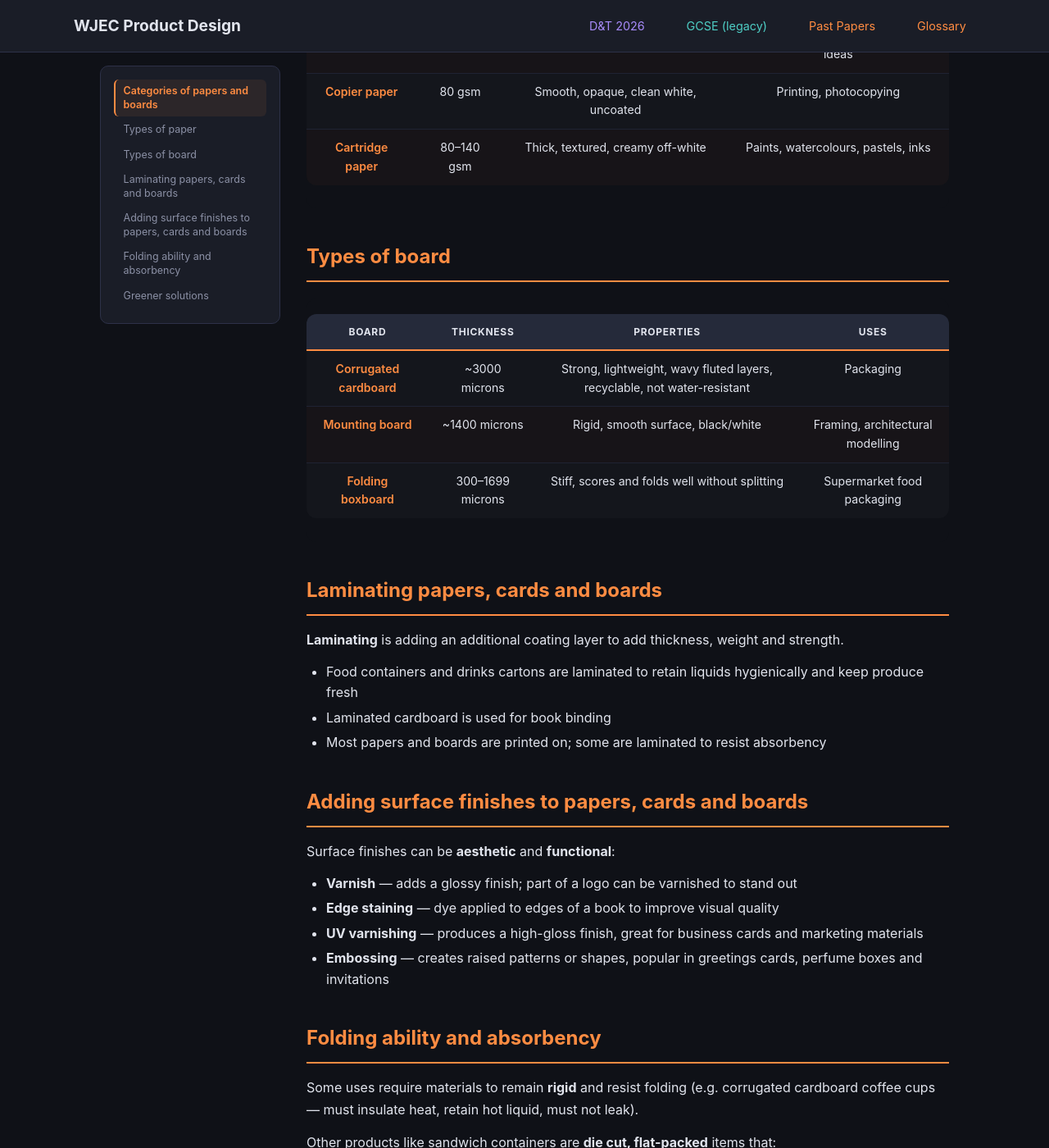
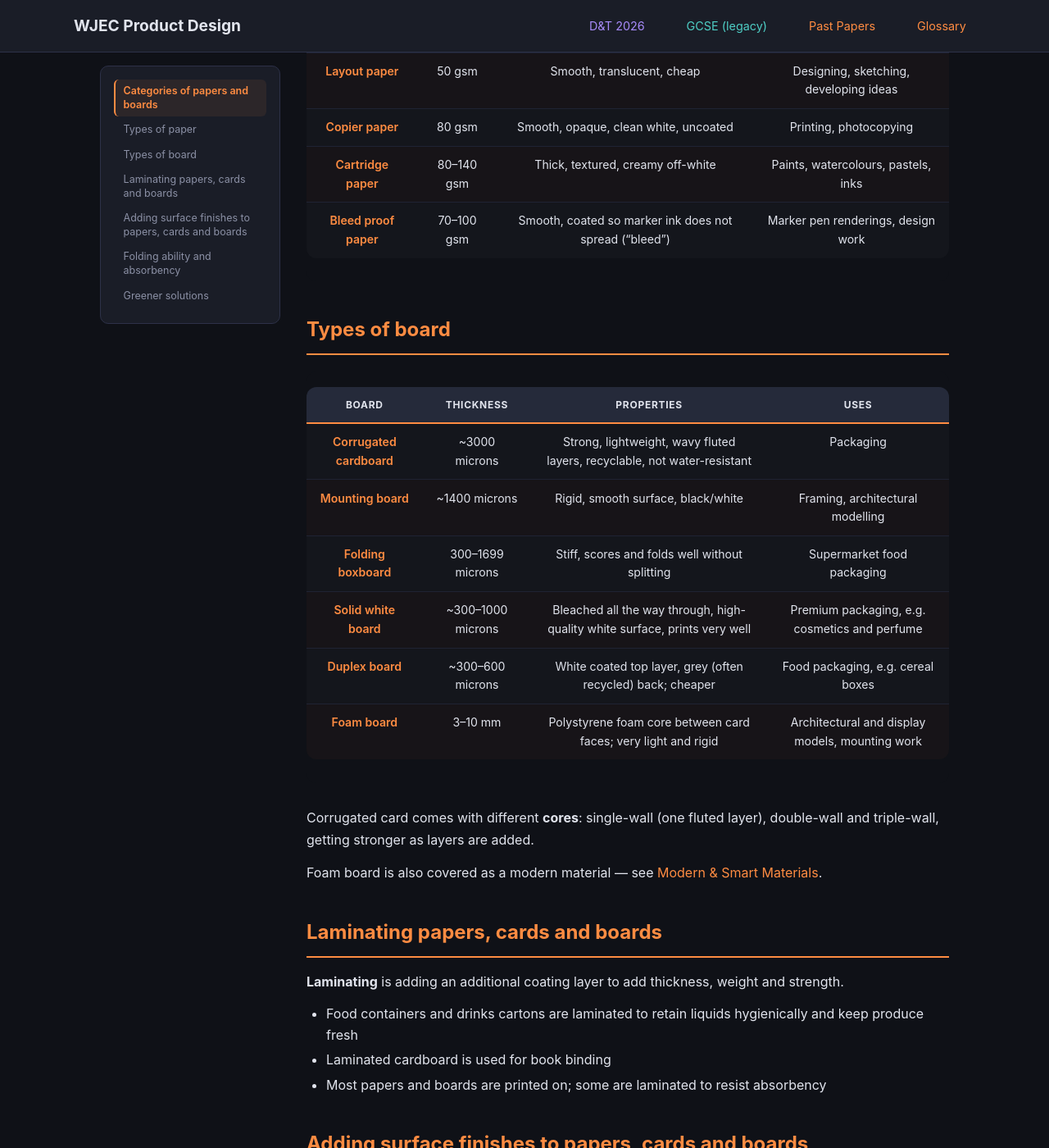
Before and after one commit to jase1979/pd, a Jekyll site: the page built from gcse/unit2/papers-and-boards/index.md, in a window 1280 px wide and 1400 px high, scrolled down 788 px. Shown: the whole window at 82% size. Built offline with Jekyll 4.4.1, drawn with Linux system fonts in a browser that asks for light colours; some of the changed text lies outside the part shown.

Commit message:
feat(gcse/papers-and-boards): add bleed proof paper, solid white, duplex and foam board, corrugated cores
Co-Authored-By: Claude Opus 5.5 <noreply@anthropic.com>
Claude-Session: https://claude.ai/code/session_01DpfhjA9JZdn9Fs3Y2Cfuwh

```diff
--- a/gcse/unit2/papers-and-boards/index.md
+++ b/gcse/unit2/papers-and-boards/index.md
@@ -15,6 +15,8 @@ Papers and boards are made from **wood pulp** which originates from trees. Wood
 - Paper comes in standard sizes — **A0** is the largest, down to **A10** (postal stamp size). In schools, A4 and A3 are most common
 - Board thickness is measured in **microns** (1 micron = 1/1000th of a mm)
 
+As a rule of thumb, paper and card above about **200 gsm** is classed as **board**.
+
 ## Types of paper
 
 | Paper | GSM | Properties | Uses |
@@ -23,6 +25,7 @@ Papers and boards are made from **wood pulp** which originates from trees. Wood
 | Layout paper | 50 gsm | Smooth, translucent, cheap | Designing, sketching, developing ideas |
 | Copier paper | 80 gsm | Smooth, opaque, clean white, uncoated | Printing, photocopying |
 | Cartridge paper | 80–140 gsm | Thick, textured, creamy off-white | Paints, watercolours, pastels, inks |
+| Bleed proof paper | 70–100 gsm | Smooth, coated so marker ink does not spread ("bleed") | Marker pen renderings, design work |
 
 ## Types of board
 
@@ -31,6 +34,13 @@ Papers and boards are made from **wood pulp** which originates from trees. Wood
 | Corrugated cardboard | ~3000 microns | Strong, lightweight, wavy fluted layers, recyclable, not water-resistant | Packaging |
 | Mounting board | ~1400 microns | Rigid, smooth surface, black/white | Framing, architectural modelling |
 | Folding boxboard | 300–1699 microns | Stiff, scores and folds well without splitting | Supermarket food packaging |
+| Solid white board | ~300–1000 microns | Bleached all the way through, high-quality white surface, prints very well | Premium packaging, e.g. cosmetics and perfume |
+| Duplex board | ~300–600 microns | White coated top layer, grey (often recycled) back; cheaper | Food packaging, e.g. cereal boxes |
+| Foam board | 3–10 mm | Polystyrene foam core between card faces; very light and rigid | Architectural and display models, mounting work |
+
+Corrugated card comes with different **cores**: single-wall (one fluted layer), double-wall and triple-wall, getting stronger as layers are added.
+
+Foam board is also covered as a modern material — see [Modern & Smart Materials](/gcse/unit2/smart-materials/#modelling-foam-board).
 
 ## Laminating papers, cards and boards
 
```
